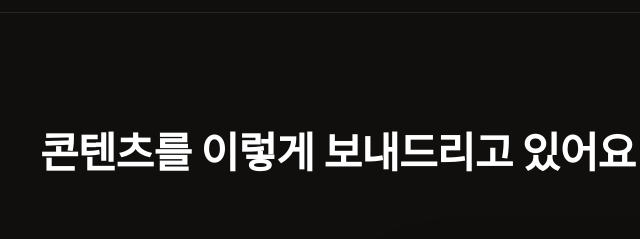
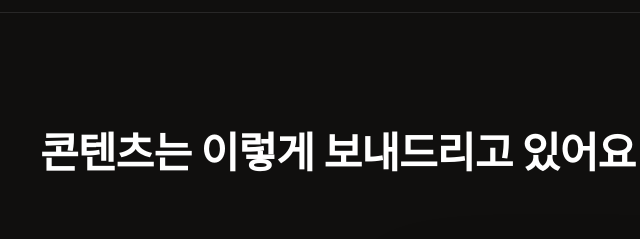
Before and after one commit to nugget-letter/tax-brending-message, a plain HTML site: page index.html in a window 1280 px wide. Shown: the part 1600-1839 px from the top of the page, 84-724 px from the left. Drawn offline with Linux system fonts and the light colour scheme; a web font is replaced by a local one.

Commit message:
콘텐츠 샘플 섹션 제목 조사 수정 (를 -> 는)
Co-Authored-By: Claude Sonnet 5 <noreply@anthropic.com>
Claude-Session: https://claude.ai/code/session_0111WtmdpbEEeNh7C9xvraf8

```diff
--- a/index.html
+++ b/index.html
@@ -303,7 +303,7 @@ footer{border-top:1px solid var(--line);padding-block:34px;color:var(--ink-3);fo
 <section>
   <div class="shell">
     <div class="sec-head rv">
-      <h2>콘텐츠를 이렇게 보내드리고 있어요</h2>
+      <h2>콘텐츠는 이렇게 보내드리고 있어요</h2>
     </div>
     <div class="sample rv">
       <img class="sample-shot" src="images/sample-content.png" alt="코넥트로 발송되는 카카오톡 브랜드메시지 콘텐츠 예시" width="750" height="858">
```
